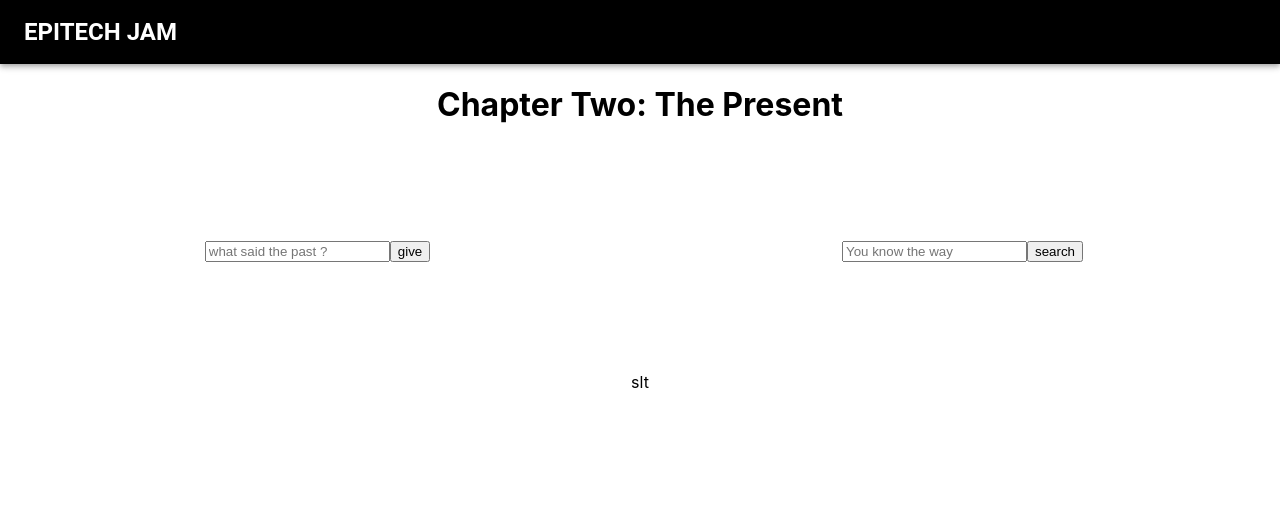
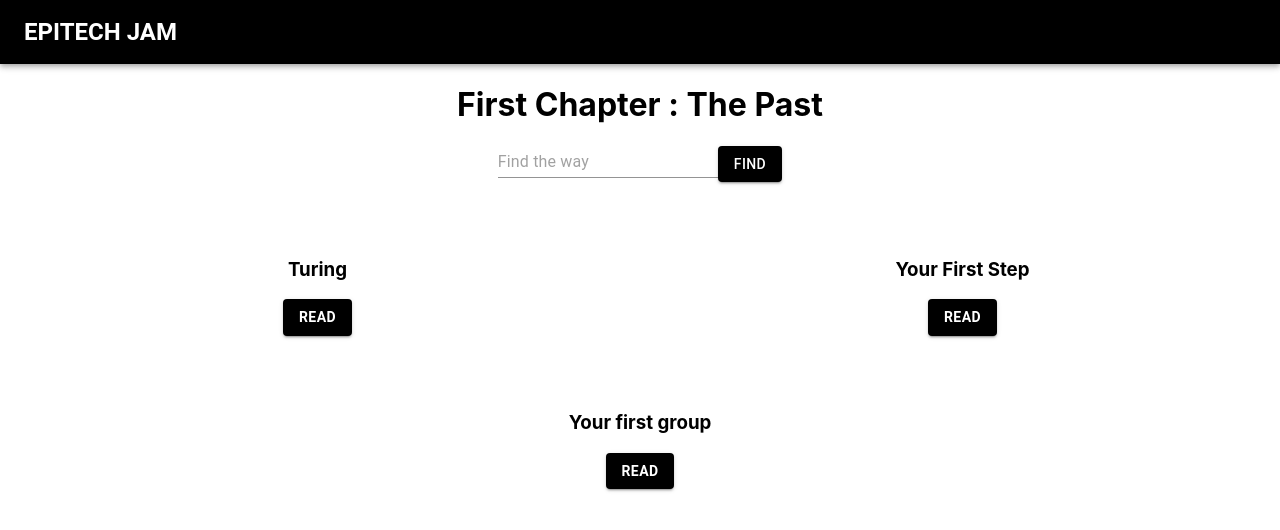
Before and after one commit to Ilyes-Z/GameJam_Epitech, a React (Create React App) app: page /#/chapterOne in a window 1280 px wide. Before the commit this address led to /#/chapterTwo. Shown: the top 530 px of the page. Built offline with nearby package versions, Linux system fonts and the light colour scheme.

Commit message:
tout cassé

```diff
--- a/src/Component/ChapterOne.js
+++ b/src/Component/ChapterOne.js
@@ -1,11 +1,25 @@
 import React, { useState } from 'react';
+import TextField from '@material-ui/core/TextField';
+import { Button, makeStyles } from '@material-ui/core';
 import ArticlesDialog from './Dialog/Articles';
 import ArticlesBasic from './Dialog/Basic';
 import GroupArticle from './Dialog/GroupArticle';
 import './ChapterOne.css';
 
+const useStyles = makeStyles((theme) => ({
+  title: {
+    flexGrow: 1,
+    fontWeight: 'bold',
+    textDecoration: 'none',
+    color: '#ffffff',
+  },
+  background: {
+    backgroundColor: '#000000'
+  }
+}));
+
 const ChapterOne = () => {
-
+  const classes = useStyles();
   const [Token, setToken] = useState('');
   const handleSubmit = (e) => {
     e.preventDefault();
@@ -20,8 +34,7 @@ const ChapterOne = () => {
   return (
     <div className='title'>
       <h1>First Chapter : The Past</h1>
-      <form onSubmit={handleSubmit}>
-        <input
+        <TextField
           value={Token}
           type='text'
           placeholder='Find the way'
@@ -29,8 +42,8 @@ const ChapterOne = () => {
             setToken(event.target.value);
           }}
         />
-        <button>search</button>
-      </form>
+        <Button className={classes.background}  variant="contained"
+          color="primary" onSubmit={handleSubmit}>FIND</Button>
       <div className='wrapper'>
         <div className='item1'>
           <h3>Turing</h3>
--- a/src/Component/ChapterThree.js
+++ b/src/Component/ChapterThree.js
@@ -1,7 +1,22 @@
 import React, { useState } from 'react';
+import TextField from '@material-ui/core/TextField';
+import { Button, makeStyles } from '@material-ui/core';
 import './ChapterThree.css';
 
+const useStyles = makeStyles((theme) => ({
+  title: {
+    flexGrow: 1,
+    fontWeight: 'bold',
+    textDecoration: 'none',
+    color: '#ffffff',
+  },
+  background: {
+    backgroundColor: '#000000'
+  }
+}));
+
 const ChapterThree = () => {
+  const classes = useStyles();
   const [isValid] = useState(false);
   const [present, setPresent] = useState('');
   const [future, setFuture] = useState('');
@@ -29,22 +44,24 @@ const ChapterThree = () => {
       <div className='wrapper'>
         <div className='item1'>
           <form onSubmit={handlePresentSubmit}>
-            <input
+            <TextField
               value={present}
               placeholder=' you already know !'
               onChange={event => {setPresent(event.target.value)}}
               />
-            <button>give</button>
+            <Button className={classes.background}  variant="contained"
+          color="primary">give</Button>
           </form>
         </div>
         <div className='item2'>
           <form onSubmit={handleFutureSubmit}>
-            <input
+            <TextField
               value={future}
               placeholder='You know what you want'
               onChange={event => {setFuture(event.target.value)}}
             />
-            <button>search</button>
+            <Button className={classes.background}  variant="contained"
+          color="primary">search</Button>
           </form>
         </div>
       </div>
--- a/src/Component/ChapterTwo.js
+++ b/src/Component/ChapterTwo.js
@@ -1,8 +1,22 @@
 import React, { useState } from 'react';
+import TextField from '@material-ui/core/TextField';
+import { Button, makeStyles } from '@material-ui/core';
 import './ChapterTwo.css';
 
+const useStyles = makeStyles((theme) => ({
+  title: {
+    flexGrow: 1,
+    fontWeight: 'bold',
+    textDecoration: 'none',
+    color: '#ffffff',
+  },
+  background: {
+    backgroundColor: '#000000'
+  }
+}));
+
 const ChapterTwo = () => {
-  const [isValid] = useState(false);
+  const classes = useStyles();
   const [past, setPast] = useState('');
   const [present, setPresent] = useState('');
 
@@ -10,7 +24,7 @@ const ChapterTwo = () => {
     e.preventDefault();
     console.log(past);
     if (past == "Passe") {
-      console.log(isValid);
+      console.log("let's go");
     }
   };
 
@@ -29,22 +43,24 @@ const ChapterTwo = () => {
       <div className='wrapper'>
         <div className='item1'>
           <form onSubmit={handlePastSubmit}>
-            <input
+            <TextField
               value={past}
               placeholder='what said the past ?'
               onChange={event => {setPast(event.target.value)}}
               />
-            <button>give</button>
+            <Button className={classes.background}  variant="contained"
+          color="primary" onSubmit={handlePastSubmit}>give</Button>
           </form>
         </div>
         <div className='item2'>
           <form onSubmit={handlePresentSubmit}>
-            <input
+            <TextField
               value={present}
               placeholder='You know the way'
               onChange={event => {setPresent(event.target.value)}}
             />
-            <button>search</button>
+            <Button className={classes.background}  variant="contained"
+          color="primary" onSubmit={handlePresentSubmit}>search</Button>
           </form>
         </div>
       </div>
--- a/src/Component/Dialog/GroupArticle.js
+++ b/src/Component/Dialog/GroupArticle.js
@@ -1,8 +1,8 @@
 import React from 'react';
 import Dialog from '@material-ui/core/Dialog';
 import DialogTitle from '@material-ui/core/DialogTitle';
+import { Button, makeStyles } from '@material-ui/core';
 import Video from './apeTogether.mp4';
-import { Button, makeStyles } from '@material-ui/core';
 
 const useStyles = makeStyles((theme) => ({
   title: {
@@ -41,7 +41,7 @@ function GroupArticle(props) {
       </Button>
       <Dialog open={open} onClose={handleClose} aria-labelledby="form-dialog-title">
         <DialogTitle id="form-dialog-title">Your first team Work</DialogTitle>
-        <video controls autostart autoPlay src={Video} type="video/mp4" />
+        <video controls autoPlay src={Video} type="video/mp4" />
       </Dialog>
     </div>
   );
```
